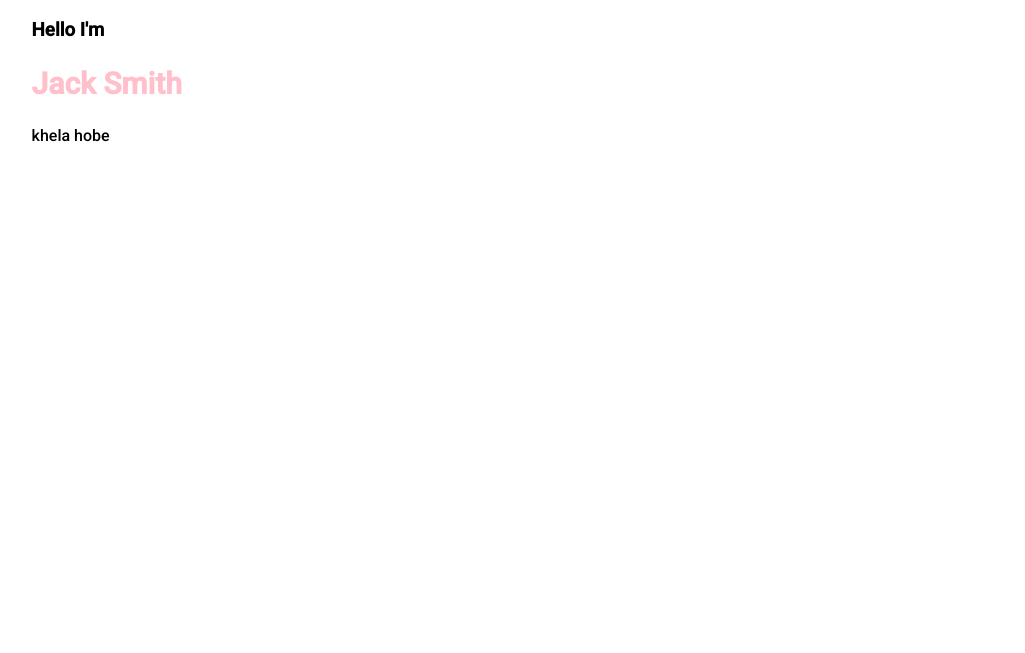
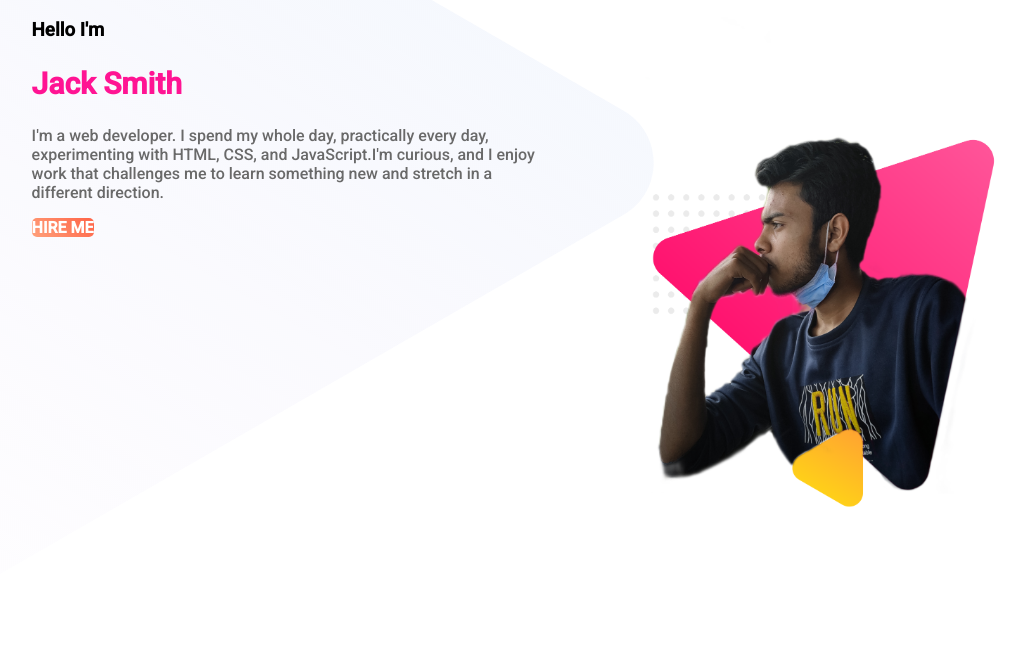
Before and after one commit to rakib37704/personal-website, a plain HTML site: page index.html in a window 1280 px wide. Shown: the whole page, without its empty margins (58-1083 px from the left). Drawn offline with Linux system fonts and the light colour scheme.

Commit message:
top part

```diff
--- a/index.html
+++ b/index.html
@@ -9,11 +9,16 @@
     <link rel="stylesheet" href="style.css">
 </head>
 <body>
-    <section>
+    <section class="header">
         <div class="half-width">
         <h3>Hello I'm</h3>
         <h2><span class="name-color">Jack Smith</span></h2>
-        <p>khela hobe</p>
+        <p>I'm a web developer. I spend my whole day, practically every day, experimenting with HTML, CSS, and JavaScript.I'm
+        curious, and I enjoy work that challenges me to learn something new and stretch in a different direction.</p>
+        <a class="link-button" target="_blank" href="https://www.linkedin.com/in/samsuzzoha-haque-rakib-4aa214214">HIRE ME</a>
+        </div>
+        <div class="half-width">
+        <img src="images/PicsArt_06-07-05.11.58.png" alt="">
         </div>
     </section>
 
--- a/style.css
+++ b/style.css
@@ -6,7 +6,10 @@ h2{
     font-size: 30px;
 }
 .name-color{
-    color: pink;
+    color: deeppink;
+}
+p{
+    color: dimgrey;
 }
 .half-width{
     width: 40%;
@@ -14,3 +17,22 @@ h2{
     margin-left: 5%;
     padding-left: 2%;
 }
+.half-width img{
+    width: 100%;
+}
+.header{
+    background-image: url(images/header-bg.png);
+    background-repeat: no-repeat;
+}
+section{
+    height: 500px;
+    padding-bottom: 150px;
+}
+.link-button{
+    text-decoration: none;
+    background-image: linear-gradient(45deg,lightsalmon,tomato);
+    padding: 10px,20px;
+    border-radius: 5px;
+    color: white;
+    font-weight: 700;
+}
```
Also changed, not shown: images/PicsArt_06-07-05.11.58.png (added).
